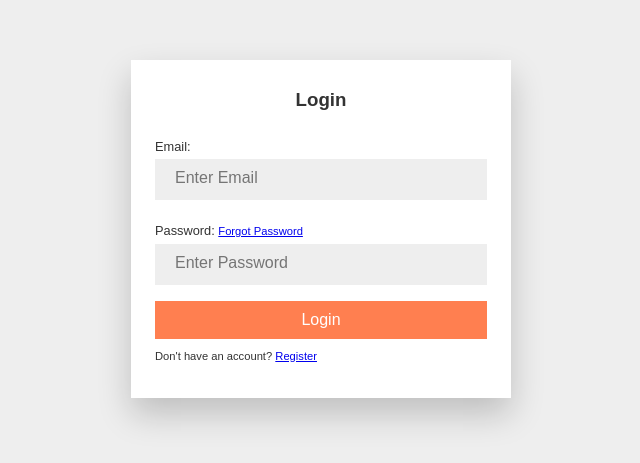
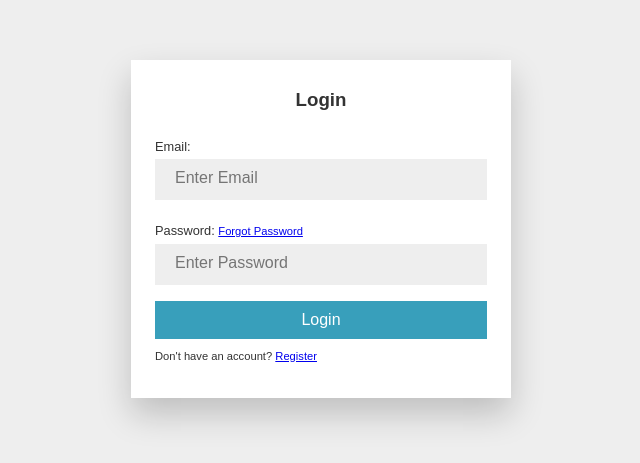
Before and after one commit to Anurag-1427/Major-Project---Profilic, a React (Create React App) app in the folder client/: page /login in a window 1280 px wide. Shown: the part 171-634 px from the top of the page, without its empty margins (319-959 px from the left). Built offline with nearby package versions, Linux system fonts and the light colour scheme.

Commit message:
color fixed in design to maintain ux

```diff
--- a/client/src/components/screens/Navbar.css
+++ b/client/src/components/screens/Navbar.css
@@ -163,7 +163,8 @@
 }
 
 .sidenav2 a:hover {
-  color: coral;
+  /* color: coral; */
+  color: #389fbb;
 }
 
 .sidenav2 .closebtn {
--- a/client/src/index.css
+++ b/client/src/index.css
@@ -2,8 +2,8 @@
   margin: 0;
   padding: 0;
   box-sizing: border-box;
-  font-family: 'Open Sans', sans-serif;
-    font-family: 'Roboto', sans-serif;
+  font-family: "Open Sans", sans-serif;
+  font-family: "Roboto", sans-serif;
 }
 
 body {
@@ -34,7 +34,8 @@ body {
 }
 
 .form-group input:focus {
-  border-bottom: 3px solid coral;
+  /* border-bottom: 3px solid coral; */
+  border-bottom: 3px solid #389fbb;
 }
 
 .btn {
@@ -50,7 +51,8 @@ body {
 }
 
 .btn-primary {
-  background-color: coral;
+  /* background-color: coral; */
+  background-color: #389fbb;
   color: #fff;
 }
 
```
